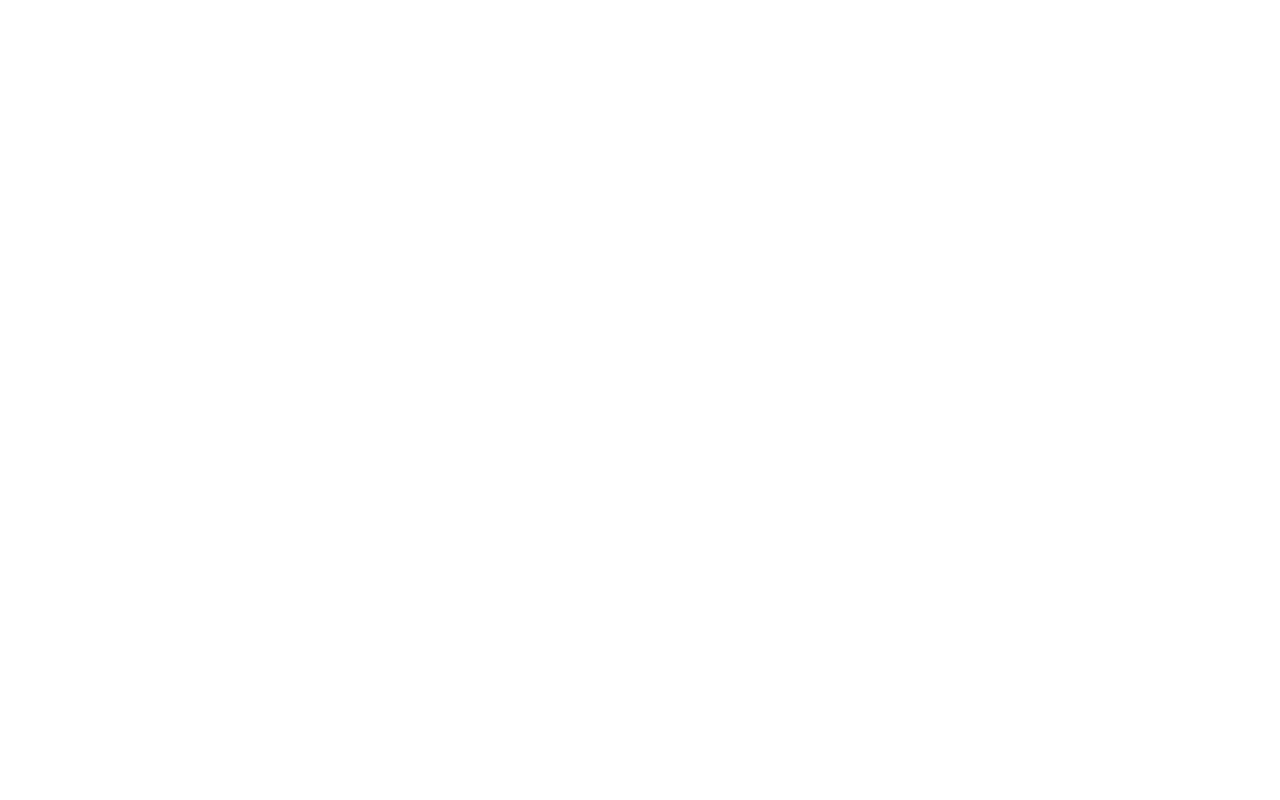
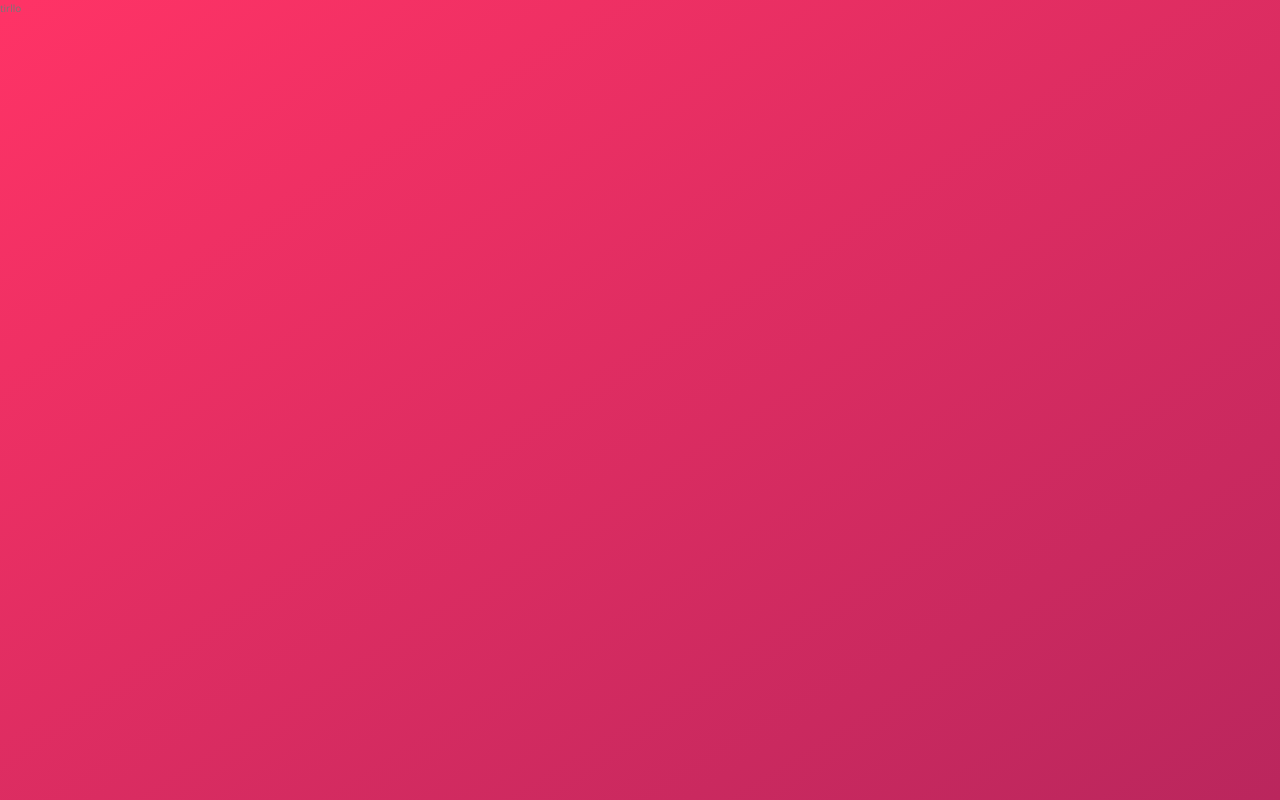
Before and after one commit to prajwaljoshi1/Trillo, a website: page index.html in a window 1280 px wide. Drawn offline with nearby package versions, Linux system fonts and the light colour scheme.

Commit message:
defining project settings and custom attributes

```diff
--- a/index.html
+++ b/index.html
@@ -11,6 +11,6 @@
         <title>trillo &mdash; Your all-in-one booking app</title>
     </head>
     <body>
-
+        tirllo
     </body>
 </html>
--- /dev/null
+++ b/sass/_base.scss
@@ -0,0 +1,66 @@
+/*
+COLORS
+
+Primary: #eb2f64
+Primary light: #FF3366
+Primary dark: #BA265D
+
+Grey light 1: #faf9f9
+Grey light 2: #f4f2f2
+Grey light 3: #f0eeee
+Grey light 4: #ccc
+
+Grey dark 1: #333
+Grey dark 2: #777
+Grey dark 3: #999
+
+*/
+
+
+:root {
+
+    --color-primary: #eb2f64;
+    --color-primary-light: #FF3366;
+    --color-primary-dark: #BA265D;
+
+    --color-grey-light-1: #faf9f9;
+    --color-grey-light-2: #f4f2f2;
+    --color-grey-light-3: #f0eeee;
+    --color-grey-light-4: #ccc;
+    --color-grey-dark-1: #333;
+    --color-grey-dark-2: #777;
+    --color-grey-dark-3: #999;
+
+}
+
+* {
+    margin: 0;
+    padding: 0;
+}
+
+
+*,
+*::after,
+*::before {
+    box-sizing: inherit;
+}
+
+
+html {
+    box-sizing: border-box;
+    font-size: 62.5%;  // 1 rem = 10px 10px/16px = 62.5px
+}
+
+
+body {
+
+    font-family: 'Open Sans', 'sans-serif';
+    font-weight: 400;
+    line-height: 1.6;
+    color: var(--color-grey-dark-2);
+    background-image: linear-gradient(to right bottom, var(--color-primary-light), var(--color-primary-dark));
+    background-size: cover;
+    background-repeat: no-repeat;
+
+    min-height: 100vh;
+}
--- a/sass/main.scss
+++ b/sass/main.scss
@@ -1,17 +1,3 @@
-/*
-COLORS
-
-Primary: #eb2f64
-Primary light: #FF3366
-Primary dark: #BA265D
-
-Grey light 1: #faf9f9
-Grey light 2: #f4f2f2
-Grey light 3: #f0eeee
-Grey light 4: #ccc
-
-Grey dark 1: #333
-Grey dark 2: #777
-Grey dark 3: #999
-
-*/
+@import "base";
+@import "layout";
+@import "components";
```
Also changed, not shown: package.json (+3 -11 lines), css/style.css, sass/_components.scss (added), sass/_layout.scss (added), 3 other files.
